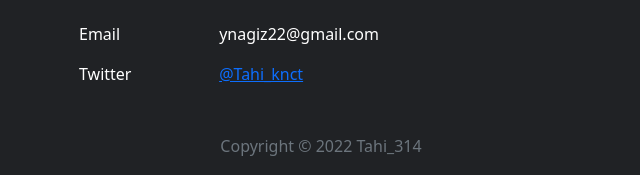
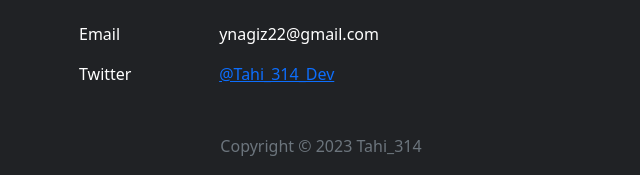
Before and after one commit to Tahi314/my_portfolio, a React (Create React App) app: page / in a window 1280 px wide. Shown: the part 1954-2129 px from the top of the page, without its empty margins (319-959 px from the left). Built offline with nearby package versions, Linux system fonts and the light colour scheme.

Commit message:
Fix twitter id

```diff
--- a/src/components/pages/HomePage.tsx
+++ b/src/components/pages/HomePage.tsx
@@ -178,13 +178,13 @@ const HomePage = (): JSX.Element => {
                             </tr>
                             <tr>
                                 <td>Twitter</td>
-                                <td><a href="https://twitter.com/Tahi_knct">@Tahi_knct</a></td>
+                                <td><a href="https://twitter.com/Tahi_314_Dev">@Tahi_314_Dev</a></td>
                             </tr>
                         </tbody>
                     </Table>
                 </div>
                 <div className='Copyright'>
-                    <span className='grayout'>Copyright © 2022 Tahi_314</span>
+                    <span className='grayout'>Copyright © 2023 Tahi_314</span>
                 </div>
             </Stack >
         </div >
```
